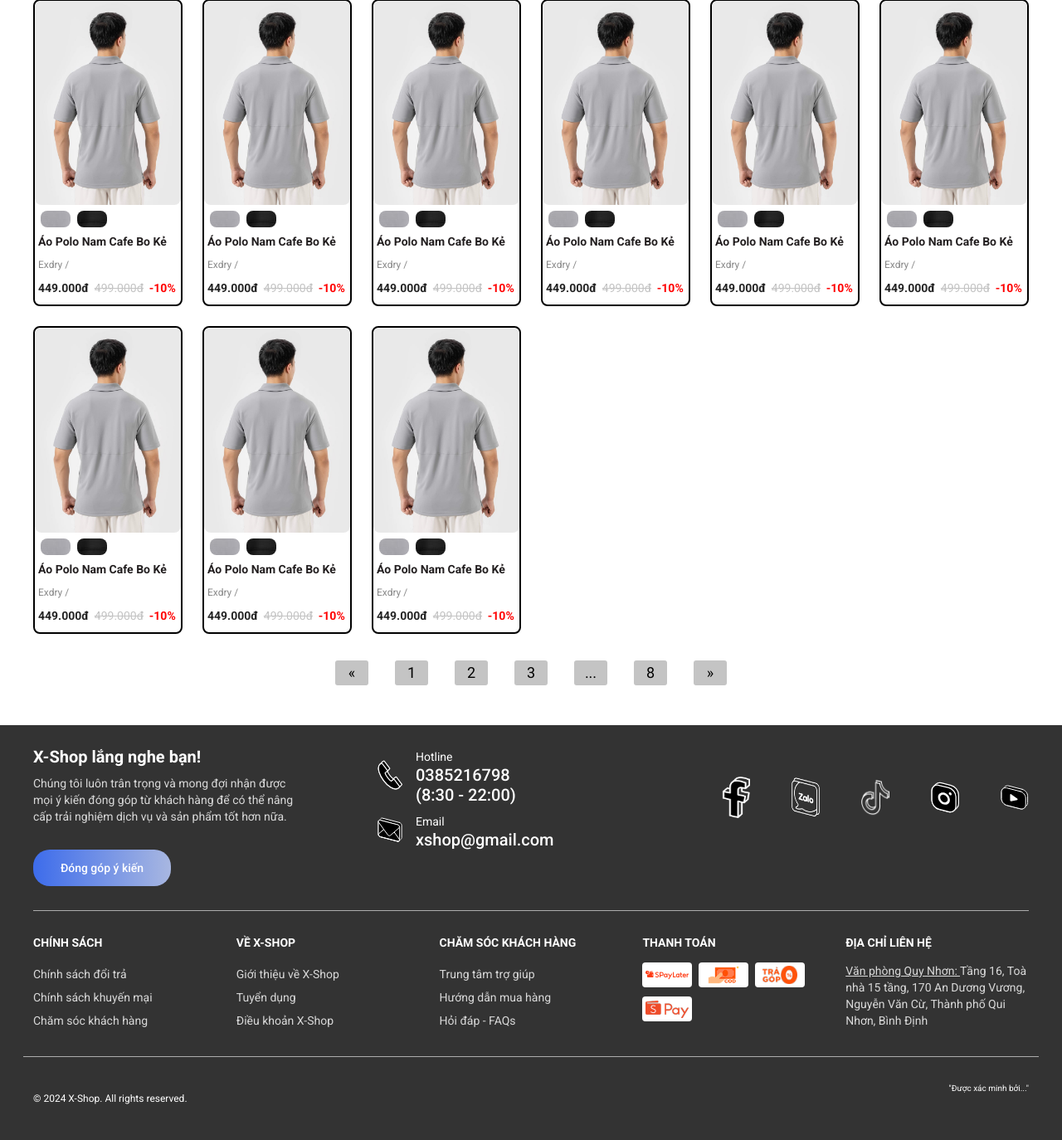
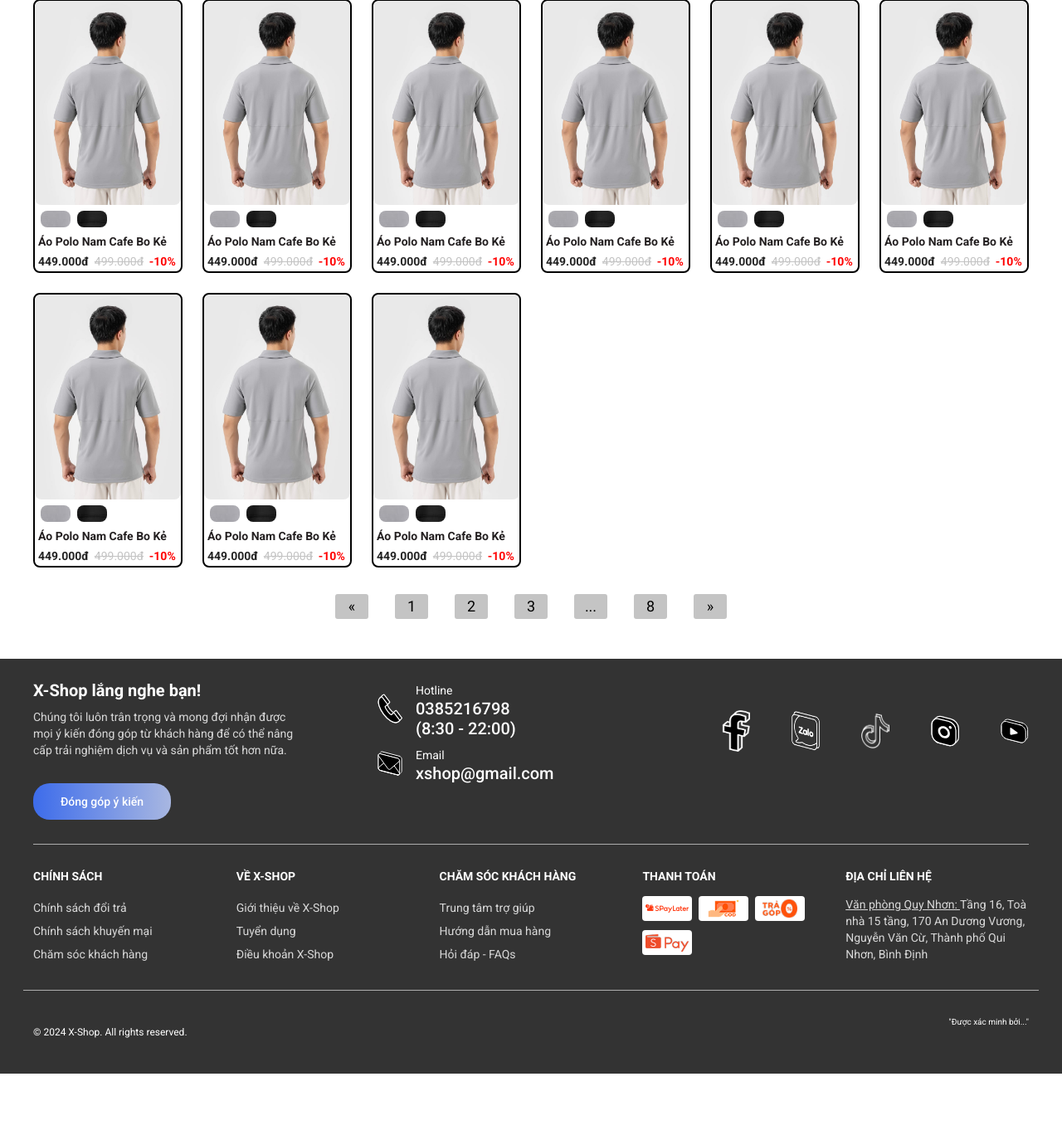
Before and after one commit to dduongdev/XShop, a PHP site: page / in a window 1280 px wide. Shown: the part 755-2129 px from the top of the page at 83% size. After the commit the page ends 2049 px from the top, so only its background shows below. Run offline with PHP 8.4, Linux system fonts and the light colour scheme.

Commit message:
dduongdev update

```diff
--- a/css/main.css
+++ b/css/main.css
@@ -540,7 +540,6 @@
 
 .product-card__content {
     padding: 4px;
-    min-height: 120px;
 }
 
 .product-card__options-color {
@@ -589,11 +588,6 @@
     display: -webkit-box;
     -webkit-box-orient: vertical;
     -webkit-line-clamp: 2;
-}
-
-.product-card__short-desc {
-    font-size: 1.2rem;
-    color: #888;
 }
 
 .product-card__price {
--- a/header.php
+++ b/header.php
@@ -30,7 +30,7 @@
         </div>
 
         <div class="header__inner">
-            <a href="#">
+            <a href="index.php">
                 <img src="./images/logo.png" alt="Logo" class="header__logo">
             </a>
 
--- a/index.php
+++ b/index.php
@@ -64,11 +64,6 @@
                                             </button>
                                         </div>
                                         <p class="product-card__title">Áo Polo Nam Cafe Bo Kẻ</p>
-                                        <p class="product-card__short-desc">
-                                            <span class="product-card__sub-title">Exdry</span>
-                                             /
-                                            <span class="product-card__color-info"></span>
-                                        </p>
                                         <div class="product-card__price">
                                             <span class="product-card__current-price">449.000đ</span>
                                             <span class="product-card__old-price">499.000đ</span>
@@ -94,11 +89,6 @@
                                             </button>
                                         </div>
                                         <p class="product-card__title">Áo Polo Nam Cafe Bo Kẻ</p>
-                                        <p class="product-card__short-desc">
-                                            <span class="product-card__sub-title">Exdry</span>
-                                             /
-                                            <span class="product-card__color-info"></span>
-                                        </p>
                                         <div class="product-card__price">
                                             <span class="product-card__current-price">449.000đ</span>
                                             <span class="product-card__old-price">499.000đ</span>
@@ -124,11 +114,6 @@
                                             </button>
                                         </div>
                                         <p class="product-card__title">Áo Polo Nam Cafe Bo Kẻ</p>
-                                        <p class="product-card__short-desc">
-                                            <span class="product-card__sub-title">Exdry</span>
-                                             /
-                                            <span class="product-card__color-info"></span>
-                                        </p>
                                         <div class="product-card__price">
                                             <span class="product-card__current-price">449.000đ</span>
                                             <span class="product-card__old-price">499.000đ</span>
@@ -154,11 +139,6 @@
                                             </button>
                                         </div>
                                         <p class="product-card__title">Áo Polo Nam Cafe Bo Kẻ</p>
-                                        <p class="product-card__short-desc">
-                                            <span class="product-card__sub-title">Exdry</span>
-                                             /
-                                            <span class="product-card__color-info"></span>
-                                        </p>
                                         <div class="product-card__price">
                                             <span class="product-card__current-price">449.000đ</span>
                                             <span class="product-card__old-price">499.000đ</span>
@@ -184,11 +164,6 @@
                                             </button>
                                         </div>
                                         <p class="product-card__title">Áo Polo Nam Cafe Bo Kẻ</p>
-                                        <p class="product-card__short-desc">
-                                            <span class="product-card__sub-title">Exdry</span>
-                                             /
-                                            <span class="product-card__color-info"></span>
-                                        </p>
                                         <div class="product-card__price">
                                             <span class="product-card__current-price">449.000đ</span>
                                             <span class="product-card__old-price">499.000đ</span>
@@ -214,11 +189,6 @@
                                             </button>
                                         </div>
                                         <p class="product-card__title">Áo Polo Nam Cafe Bo Kẻ</p>
-                                        <p class="product-card__short-desc">
-                                            <span class="product-card__sub-title">Exdry</span>
-                                             /
-                                            <span class="product-card__color-info"></span>
-                                        </p>
                                         <div class="product-card__price">
                                             <span class="product-card__current-price">449.000đ</span>
                                             <span class="product-card__old-price">499.000đ</span>
@@ -244,11 +214,6 @@
                                             </button>
                                         </div>
                                         <p class="product-card__title">Áo Polo Nam Cafe Bo Kẻ</p>
-                                        <p class="product-card__short-desc">
-                                            <span class="product-card__sub-title">Exdry</span>
-                                             /
-                                            <span class="product-card__color-info"></span>
-                                        </p>
                                         <div class="product-card__price">
                                             <span class="product-card__current-price">449.000đ</span>
                                             <span class="product-card__old-price">499.000đ</span>
@@ -274,11 +239,6 @@
                                             </button>
                                         </div>
                                         <p class="product-card__title">Áo Polo Nam Cafe Bo Kẻ</p>
-                                        <p class="product-card__short-desc">
-                                            <span class="product-card__sub-title">Exdry</span>
-                                             /
-                                            <span class="product-card__color-info"></span>
-                                        </p>
                                         <div class="product-card__price">
                                             <span class="product-card__current-price">449.000đ</span>
                                             <span class="product-card__old-price">499.000đ</span>
@@ -304,11 +264,6 @@
                                             </button>
                                         </div>
                                         <p class="product-card__title">Áo Polo Nam Cafe Bo Kẻ</p>
-                                        <p class="product-card__short-desc">
-                                            <span class="product-card__sub-title">Exdry</span>
-                                             /
-                                            <span class="product-card__color-info"></span>
-                                        </p>
                                         <div class="product-card__price">
                                             <span class="product-card__current-price">449.000đ</span>
                                             <span class="product-card__old-price">499.000đ</span>
--- a/product-card.txt
+++ b/product-card.txt
@@ -15,11 +15,6 @@
             ...
         </div>
         <p class="product-card__title"></p>
-        <p class="product-card__short-desc">
-            <span class="product-card__sub-title">Exdry</span>
-             /
-            <span class="product-card__color-info"></span>
-        </p>
         <div class="product-card__price">
             <span class="product-card__current-price"></span>
             <span class="product-card__old-price"></span>
```
Also changed, not shown: dao/dbconnect.php (added, +12 -0 lines), products_page.php (+4 -5 lines), images/product_colors/orange.webp (added), images/product_colors/violet.webp (added), images/product_colors/white.webp (added).
